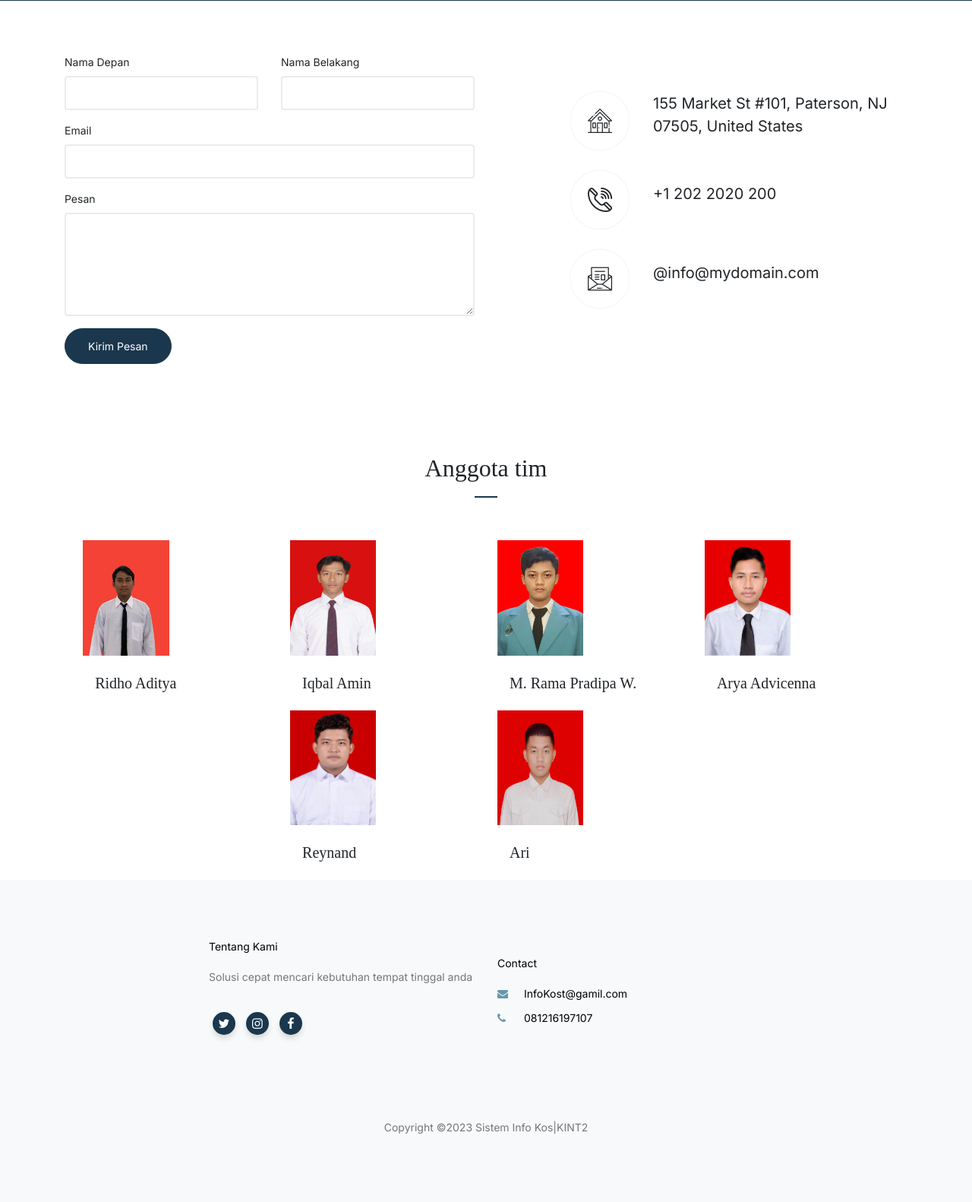
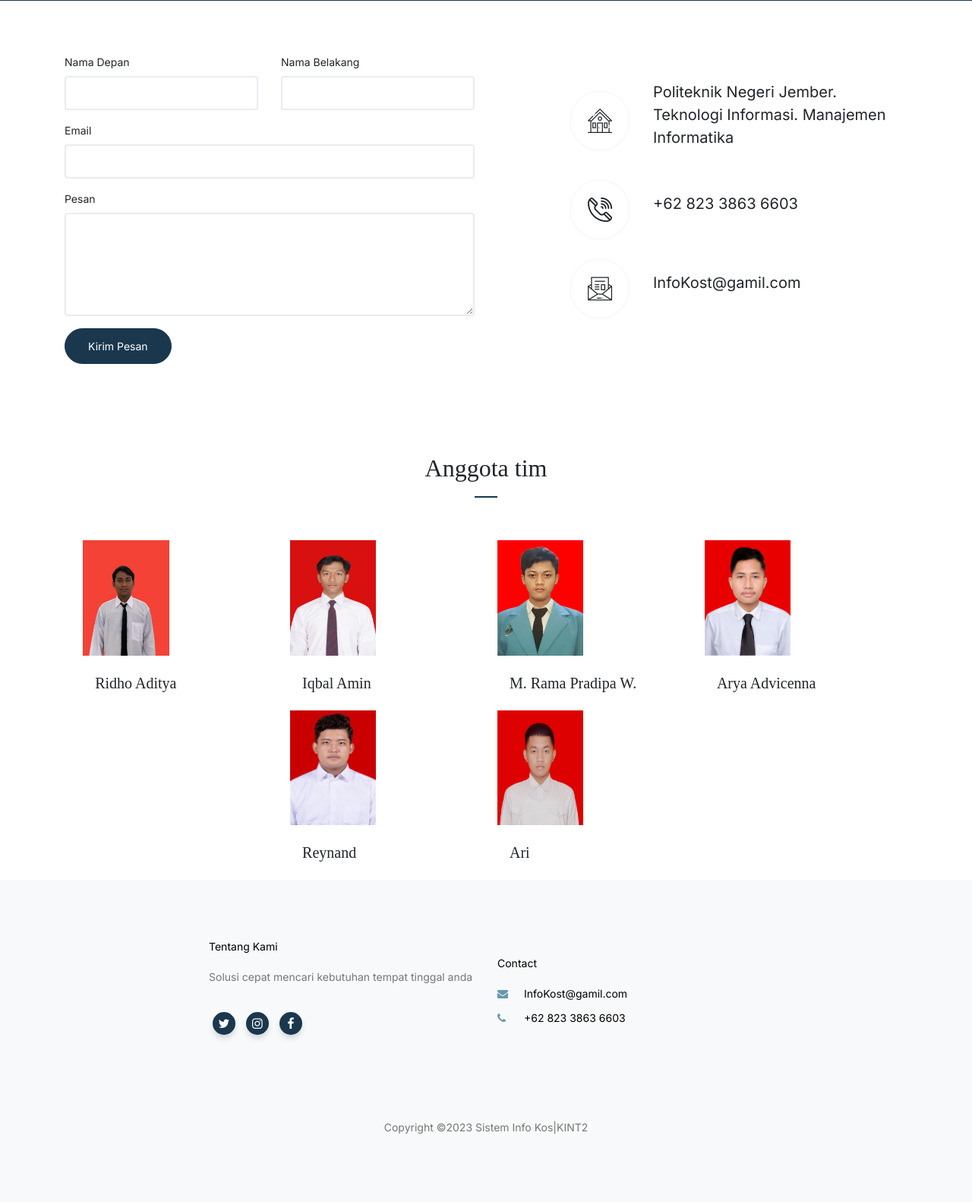
Before and after one commit to MuhammadRamaPradipaWijaya/InfoKos, a PHP site: page /contact.php in a window 1280 px wide. Shown: the part 406-1988 px from the top of the page at 76% size. Run offline with PHP 8.4, Linux system fonts and the light colour scheme; some web fonts are replaced.

Commit message:
edit contact

```diff
--- a/contact.php
+++ b/contact.php
@@ -134,19 +134,19 @@
           <div class="quick-contact-item d-flex align-items-center mb-4">
             <span class="flaticon-house"></span>
             <address class="text">
-              155 Market St #101, Paterson, NJ 07505, United States
+              Politeknik Negeri Jember. Teknologi Informasi. Manajemen Informatika
             </address>
           </div>
           <div class="quick-contact-item d-flex align-items-center mb-4">
             <span class="flaticon-phone-call"></span>
             <address class="text">
-              +1 202 2020 200
+            +62 823 3863 6603
             </address>
           </div>
           <div class="quick-contact-item d-flex align-items-center mb-4">
             <span class="flaticon-mail"></span>
             <address class="text">
-              @info@mydomain.com
+            InfoKost@gamil.com
             </address>
           </div>
         </div>
@@ -253,7 +253,7 @@
               <h3 class="heading">Contact</h3>
               <ul class="list-unstyled quick-info links">
                 <li class="email"><a href="#">InfoKost@gamil.com</a></li>
-                <li class="phone"><a href="#">081216197107</a></li>
+                <li class="phone"><a href="#">+62 823 3863 6603</a></li>
 
               </ul>
             </div>
--- a/daftarkos.php
+++ b/daftarkos.php
@@ -267,7 +267,7 @@ function minfas($idkost, $tipe_kost)
               <h3 class="heading">Contact</h3>
               <ul class="list-unstyled quick-info links">
                 <li class="email"><a href="#">InfoKost@gamil.com</a></li>
-                <li class="phone"><a href="#">081216197107</a></li>
+                <li class="phone"><a href="#">+62 823 3863 6603</a></li>
 
               </ul>
             </div>
--- a/index2.php
+++ b/index2.php
@@ -264,7 +264,7 @@ function minfas($idkost, $tipe_kost)
               <h3 class="heading">Contact</h3>
               <ul class="list-unstyled quick-info links">
                 <li class="email"><a href="#">InfoKost@gamil.com</a></li>
-                <li class="phone"><a href="#">081216197107</a></li>
+                <li class="phone"><a href="#">+62 823 3863 6603</a></li>
 
               </ul>
             </div>
```
